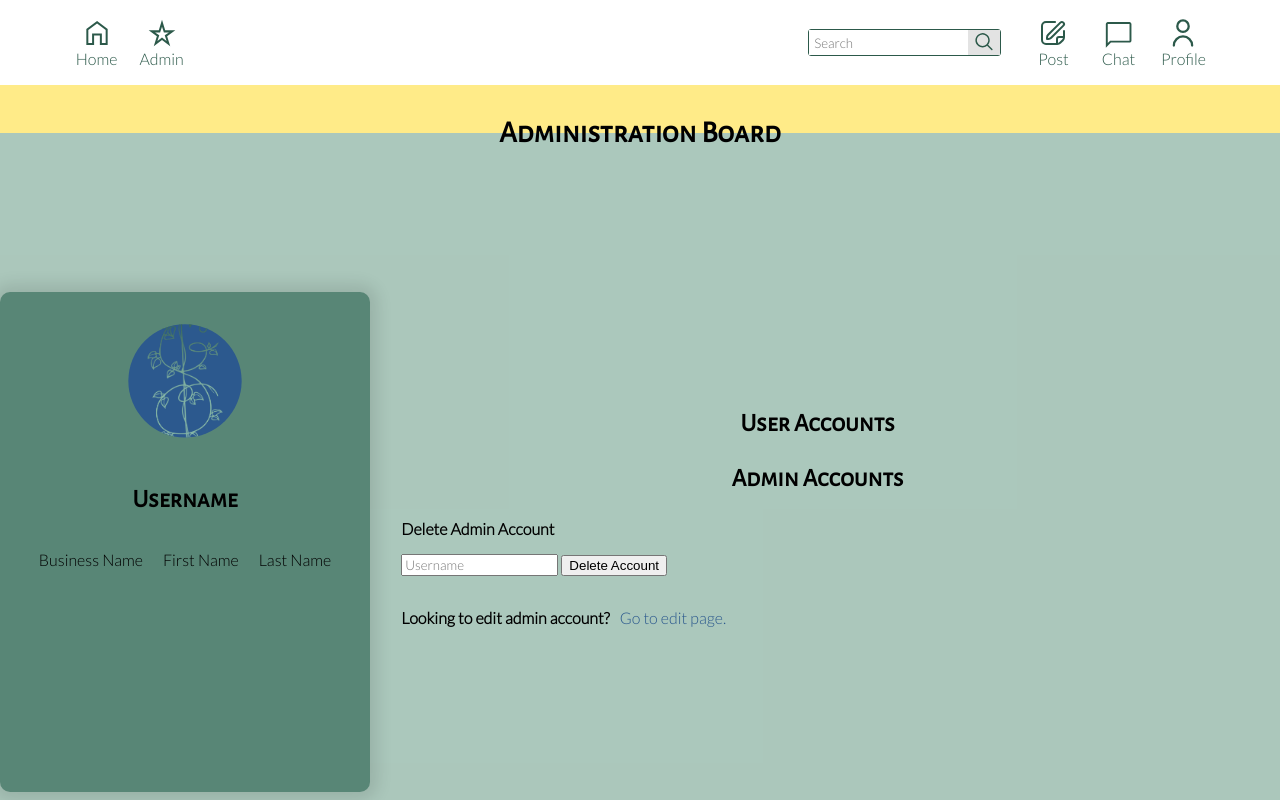
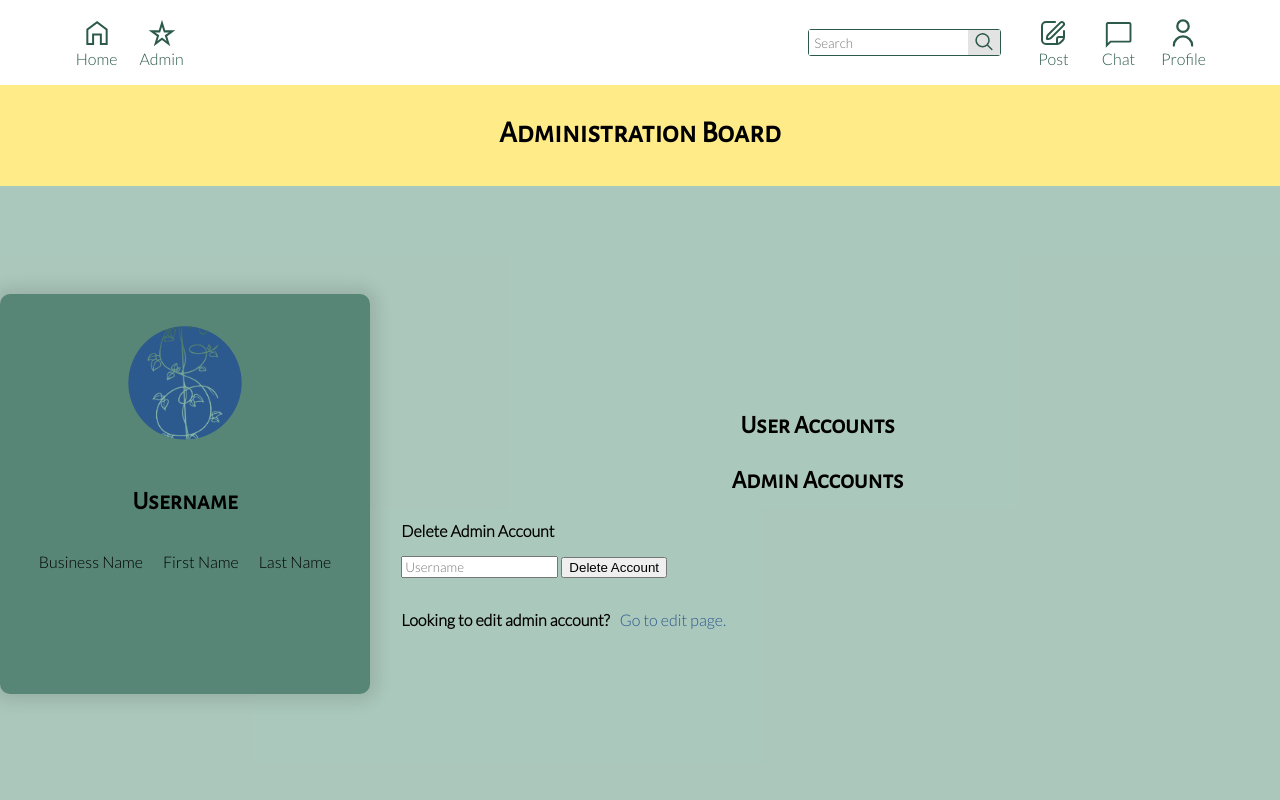
Before and after one commit to mbabey/2800-202210-BBY12, a website: page views/admin-view-accounts.html in a window 1280 px wide. Drawn offline with Linux system fonts and the light colour scheme; no server answers; files whose address does not match are found by name.

Commit message:
Fix sizing issue of fixed profile in admin view accounts page

```diff
--- a/views/styles/admin-view-accounts.css
+++ b/views/styles/admin-view-accounts.css
@@ -18,8 +18,8 @@ h3 {
   text-align: center;
   display: flex;
   justify-content: center;
-  min-height: 23%;
-  max-height: 23%;
+  min-height: 100px;
+  max-height: 101px;
 }
 
 .admin-right {
@@ -83,7 +83,7 @@ h3 {
   margin-top: 0;
   box-shadow: 0 0 15px 8px rgba(0, 0, 0, 0.1);
   border-radius: 10px;
-  height: 480px;
+  height: 380px;
   width: 350px;
   padding: 10px;
   display: flex;
```
